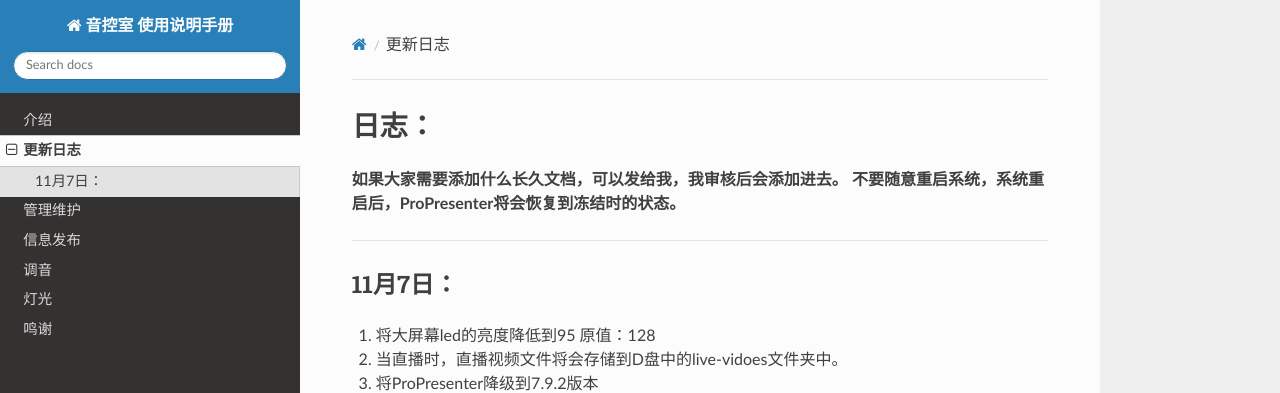
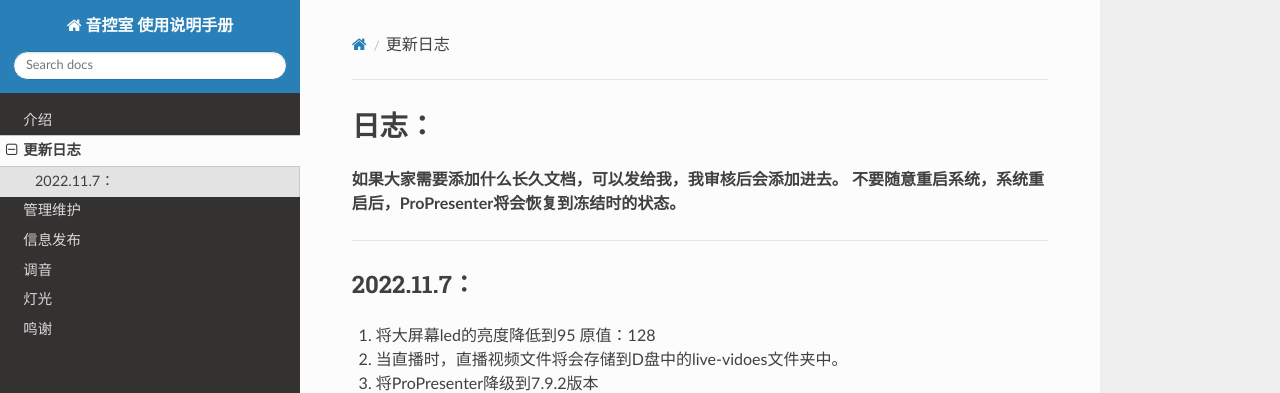
Before and after one commit to Jizyjiang/STX_YK-DOCS, an MkDocs documentation site: the page built from docs/changelog/index.md, in a window 1280 px wide. Shown: the top 393 px of the page. Built offline with MkDocs 1.6.1, drawn with Linux system fonts in a browser that asks for light colours; nearby versions of some CDN libraries.

Commit message:
Update index.md

```diff
--- a/docs/changelog/index.md
+++ b/docs/changelog/index.md
@@ -2,7 +2,7 @@
 **如果大家需要添加什么长久文档，可以发给我，我审核后会添加进去。**
 **不要随意重启系统，系统重启后，ProPresenter将会恢复到冻结时的状态。**
 -------
-11月7日：
+2022.11.7：
 -------
   1. 将大屏幕led的亮度降低到95 原值：128
   2. 当直播时，直播视频文件将会存储到D盘中的live-vidoes文件夹中。
```
